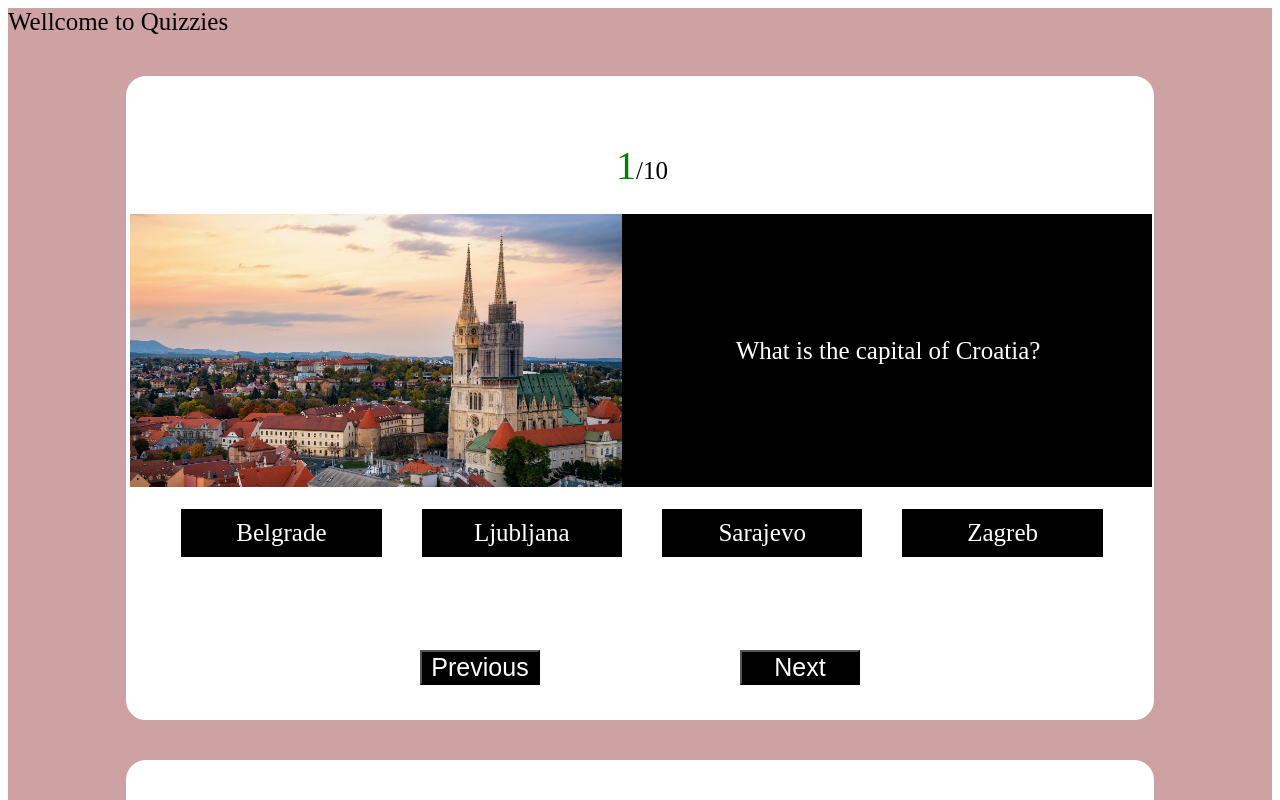
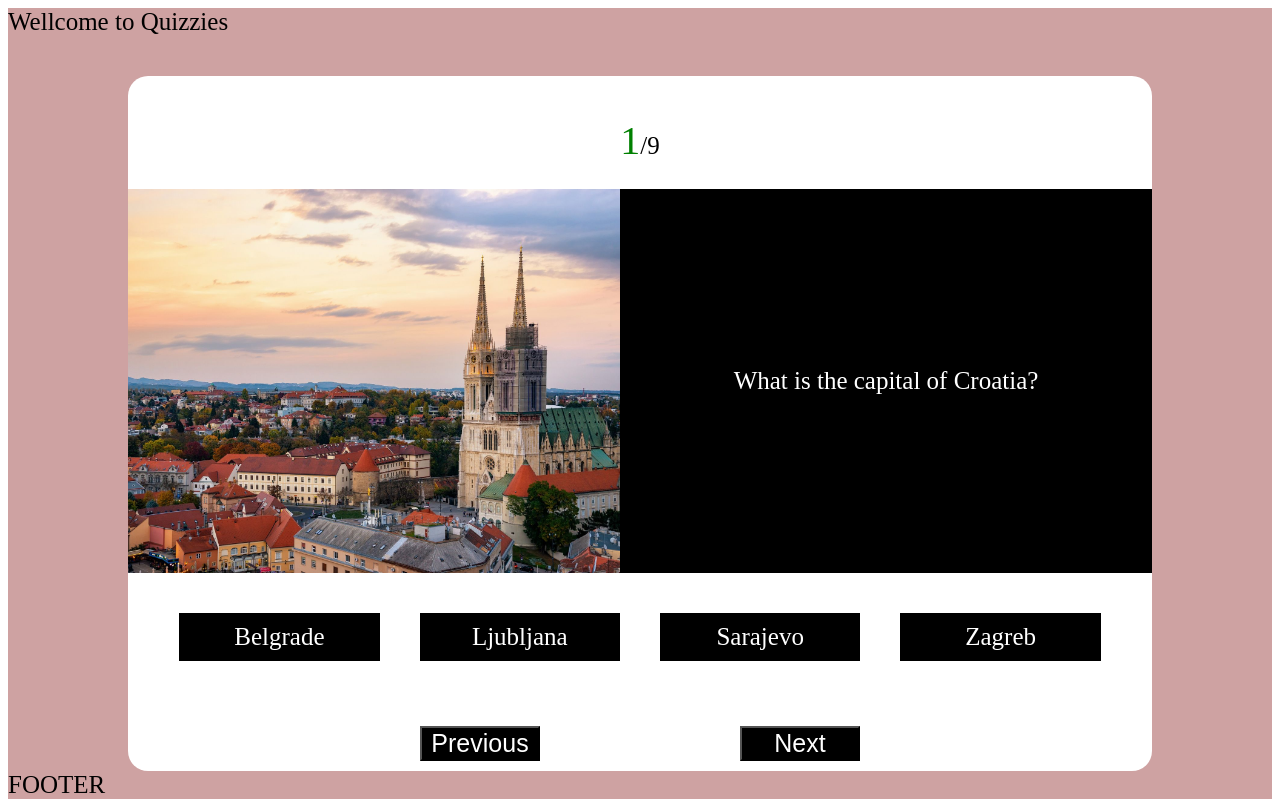
Before and after one commit to mmarkovi3g/Quizzies, a React (Create React App) app: page / in a window 1280 px wide. Shown: the top 800 px of the page. Built offline with nearby package versions, Linux system fonts and the light colour scheme.

Commit message:
Added state for sliding questions
It was pretty easy.

Next:
Should implement some better CSS
Should implement points per question

```diff
--- a/src/App.js
+++ b/src/App.js
@@ -79,15 +79,32 @@ const questions = [
 ];
 
 function App() {
+  const [currentQ, setCurrentQ] = useState(0);
+  const question = questions[currentQ];
+
+  const numOfQuestions = questions.length;
+  console.log(numOfQuestions);
+
+  const previousHandler = () => {
+    if (currentQ > 0) {
+      setCurrentQ((prev) => prev - 1);
+    } else {
+      setCurrentQ(0);
+    }
+  };
+
+  const nextHandler = () => {
+    if (currentQ < numOfQuestions - 1) setCurrentQ((prev) => prev + 1);
+  };
+
   return (
     <div>
       <div>Wellcome to Quizzies</div>
-      <div>
-        {questions.map((question) => (
+
       <Question
         qNumber={questions.indexOf(question) + 1}
-            numOfQuestions={questions.length + 1}
-            question={questions}
+        numOfQuestions={questions.length}
+        question={question}
         key={question.q}
         q={question.q}
         a1={question.a1}
@@ -96,8 +113,12 @@ function App() {
         qa={question.qa}
         category={question.category}
       />
-        ))}
+
+      <div className="navigation">
+        <button onClick={previousHandler}>Previous</button>
+        <button onClick={nextHandler}>Next</button>
       </div>
+
       <div>FOOTER</div>
     </div>
   );
--- a/src/components/Question.css
+++ b/src/components/Question.css
@@ -1,8 +1,7 @@
 .question {
   background-color: rgb(255, 255, 255);
-  margin: 2rem auto;
-  border: 2px solid white;
-  border-radius: 1rem;
+  margin: 2rem auto 0rem auto;
+  border-radius: 1rem 1rem 0 0;
   width: 80vw;
   height: 80vh;
   display: flex;
@@ -74,21 +73,3 @@
   text-align: center;
   cursor: pointer;
 }
-
-.navigation {
-  height: 20%;
-  overflow: hidden;
-  display: flex;
-  justify-content: space-between;
-  font-size: 1rem;
-  padding: 0.25rem;
-  align-items: center;
-  background-color: white;
-  gap: 10rem;
-}
-
-.navigation button {
-  background-color: black;
-  color: white;
-  width: 6rem;
-}
--- a/src/components/Question.js
+++ b/src/components/Question.js
@@ -1,11 +1,7 @@
 import "./Question.css";
-import { useState } from "react";
 
 export default function Question(question) {
-  const [selectedQ, setSelectedQ] = useState(1);
-
   return (
-    <div className="question">
     <div className="question">
       <p className="question_number">
         <span>{question.qNumber}</span>/{question.numOfQuestions}
@@ -25,11 +21,5 @@ export default function Question(question) {
         </ul>
       </div>
     </div>
-
-      <div className="navigation">
-        <button>Previous</button>
-        <button>Next</button>
-      </div>
-    </div>
   );
 }
--- a/src/index.css
+++ b/src/index.css
@@ -1 +1,22 @@
 @import-normalize;
+
+.navigation {
+  margin: 0 auto 0 auto;
+  width: 80vw;
+  height: 20%;
+  overflow: hidden;
+  display: flex;
+  justify-content: center;
+  font-size: 1rem;
+  align-items: center;
+  background-color: white;
+  gap: 10rem;
+  border-radius: 0 0 1rem 1rem;
+  padding: 0.5rem 0 0.5rem 0;
+}
+
+.navigation button {
+  background-color: black;
+  color: white;
+  width: 6rem;
+}
```
Lines whose indentation alone changed are shown as unchanged.
